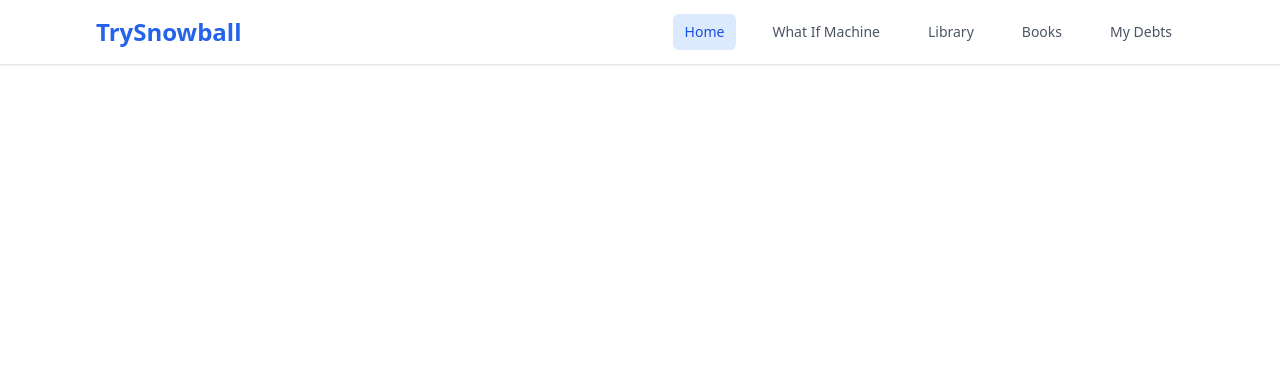
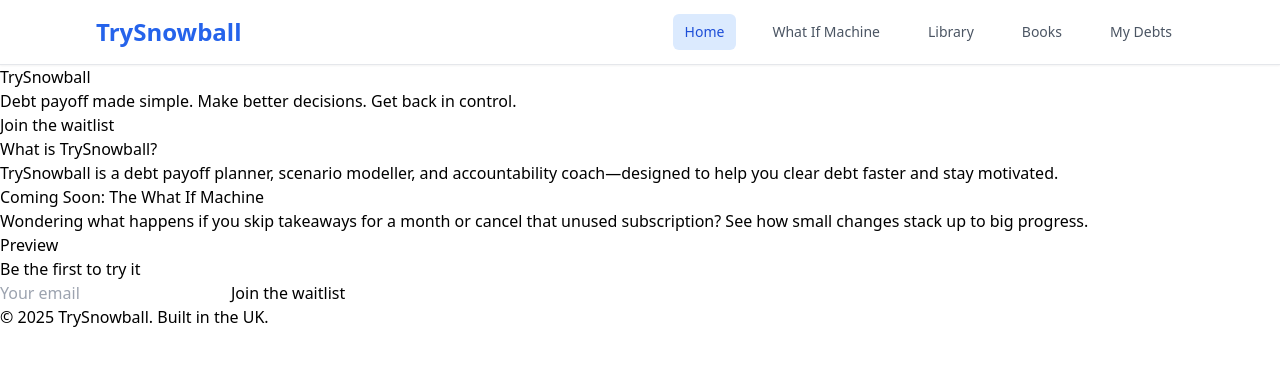
Before and after one commit to richbate/trysnowball-frontend, a React (Create React App) app: page / in a window 1280 px wide. Shown: the top 366 px of the page. Built offline with nearby package versions, Linux system fonts and the light colour scheme.

Commit message:
new page structure

```diff
--- a/src/App.js
+++ b/src/App.js
@@ -2,6 +2,8 @@ import React, { useState } from 'react';
 import DebtTracker from './components/DebtTracker';
 //import Auth, { useAuth } from './components/auth';
 import WhatIfMachine from './pages/WhatIfMachine';
+import Home from './pages/Home';
+import Library from './pages/Library';
 
 // const user = true;
 const loading = false;
@@ -25,11 +27,10 @@ function App() {
 const renderPage = () => {
   switch (currentPage) {
     case 'home':
-        return (
-          <div className="bg-white text-gray-900">
-            {/* Your full homepage code goes here */}
-          </div>
-        );
+      return <Home />;
+
+    case 'library':
+      return <Library />;
 
     case 'debts':
       return <DebtTracker onPageChange={setCurrentPage} />;
@@ -41,13 +42,6 @@ function App() {
       return (
         <div className="min-h-screen bg-gray-50">
           {/* Your full books section */}
-          </div>
-        );
-
-      case 'library':
-        return (
-          <div className="min-h-screen bg-gray-50">
-            {/* Your full library section */}
         </div>
       );
 
--- /dev/null
+++ b/src/pages/home.jsx
@@ -0,0 +1,37 @@
+import React from 'react';
+
+const Home = () => (
+  <div className="App">
+    <header className="hero">
+      <h1>TrySnowball</h1>
+      <p>Debt payoff made simple. Make better decisions. Get back in control.</p>
+      <a href="#signup" className="cta">Join the waitlist</a>
+    </header>
+
+    <section className="intro">
+      <h2>What is TrySnowball?</h2>
+      <p>TrySnowball is a debt payoff planner, scenario modeller, and accountability coach—designed to help you clear debt faster and stay motivated.</p>
+    </section>
+
+    <section className="teaser">
+      <h2>Coming Soon: The What If Machine</h2>
+      <p>Wondering what happens if you skip takeaways for a month or cancel that unused subscription? See how small changes stack up to big progress.</p>
+      <a href="#whatif">Preview</a>
+    </section>
+
+    <section id="signup" className="signup">
+      <h2>Be the first to try it</h2>
+      <form name="signup" method="POST" data-netlify="true">
+        <input type="hidden" name="form-name" value="signup" />
+        <input type="email" name="email" placeholder="Your email" required />
+        <button type="submit">Join the waitlist</button>
+      </form>
+    </section>
+
+    <footer>
+      <p>© {new Date().getFullYear()} TrySnowball. Built in the UK.</p>
+    </footer>
+  </div>
+);
+
+export default Home;
--- /dev/null
+++ b/src/pages/library.jsx
@@ -0,0 +1,27 @@
+import React from 'react';
+
+const Library = () => (
+  <div className="min-h-screen bg-gray-50 p-6">
+    <h1 className="text-3xl font-bold mb-4">Library</h1>
+    <p className="mb-6">Master your money. No lectures, no jargon — just real strategies that work.</p>
+
+    <div className="grid gap-4">
+      {[
+        { tag: 'Spending', title: 'Where Does It All Go?', href: 'spending-habits.html', desc: 'Explore the everyday spending leaks...' },
+        { tag: 'Spending', title: 'Audit Your Spending', href: 'audit-spending.html', desc: 'A practical, no-blame guide...' },
+        { tag: 'Saving', title: 'Saving vs. Debt', href: 'saving-vs-debt.html', desc: 'Emergency fund or debt payoff?' },
+        { tag: 'Saving', title: 'Found Money', href: 'found-money.html', desc: 'From skipping takeaways to cancelling subs...' },
+        { tag: 'Debt', title: 'Snowball vs Avalanche', href: 'snowball-vs-avalanche.html', desc: 'Why emotion often beats math.' },
+        { tag: 'Debt', title: 'Minimum Payments Trap', href: 'minimum-payment-trap.html', desc: 'Minimums aren’t designed to help you...' },
+      ].map(({ tag, title, href, desc }) => (
+        <div key={href} className="p-4 border rounded bg-white shadow-sm">
+          <span className="block text-xs uppercase text-gray-500 mb-1">{tag}</span>
+          <a href={href} className="text-xl font-semibold text-blue-600 hover:underline">{title}</a>
+          <p className="text-sm mt-1 text-gray-700">{desc}</p>
+        </div>
+      ))}
+    </div>
+  </div>
+);
+
+export default Library;
```
Lines whose indentation alone changed are shown as unchanged.
